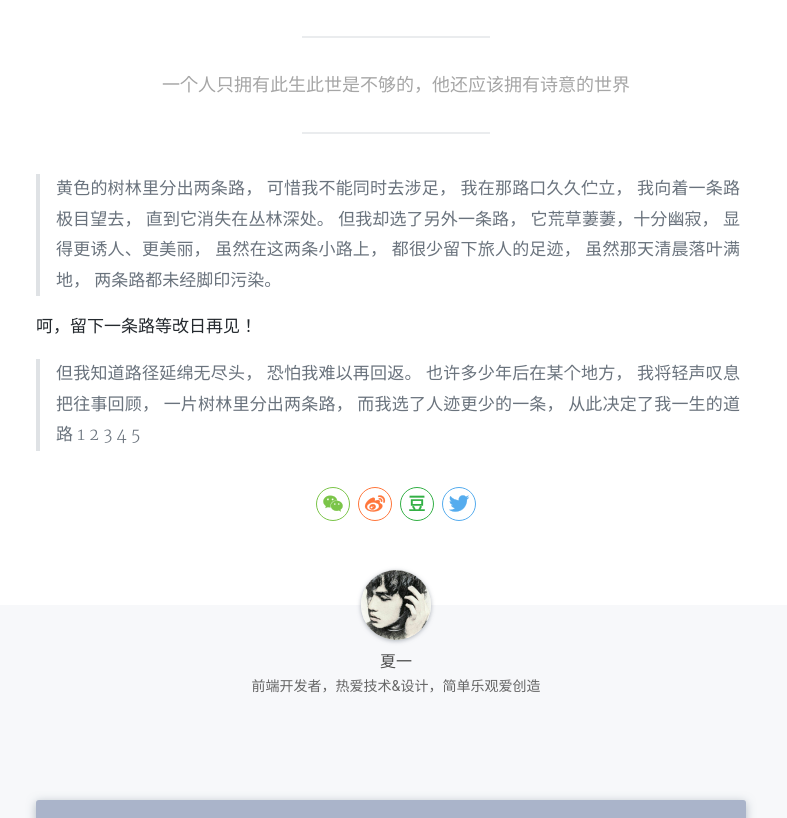
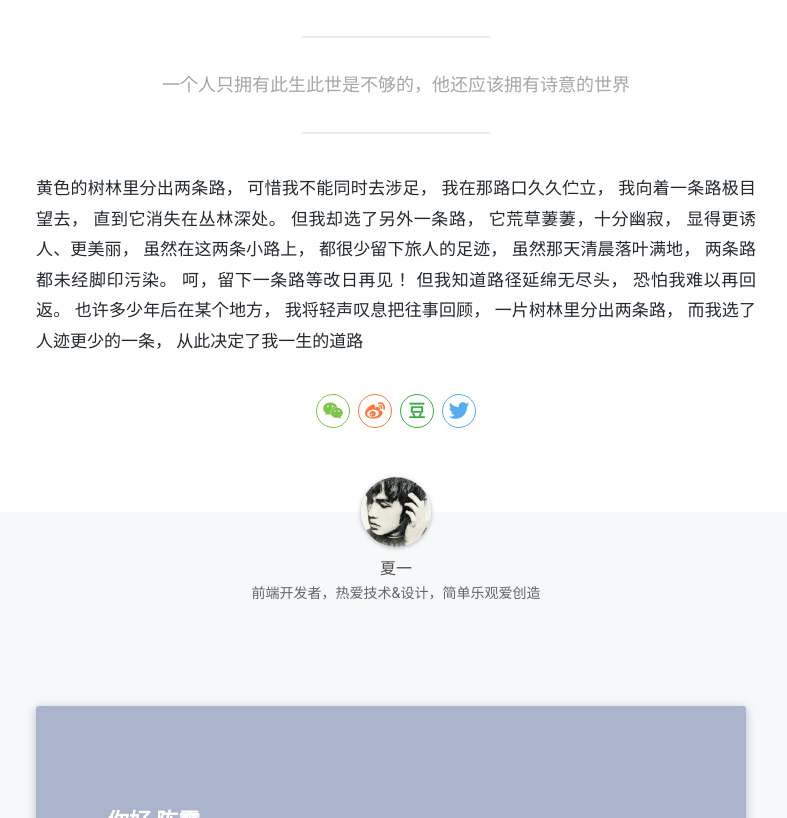
Before and after one commit to const-qy/const-qy.githhub.com, a Jekyll site: the page built from _posts/2020-4-13-a poem.md, in a window 1280 px wide and 900 px high, scrolled down 382 px, cut to the strip 82-900 px from the top of the window. Shown: the whole strip, without its empty margins (244-1031 px from the left). Built offline with Jekyll 4.4.1, drawn with Linux system fonts in a browser that asks for light colours; nearby versions of some CDN libraries; a style sheet for code colours, icons or effects is not loaded.

Commit message:
Update 2020-4-13-a poem.md

```diff
--- a/_posts/2020-4-13-a poem.md
+++ b/_posts/2020-4-13-a poem.md
@@ -7,31 +7,23 @@ author: 罗伯特.弗罗斯特
 cover: 'http://on2171g4d.bkt.clouddn.com/jekyll-theme-h2o-postcover.jpg'
 
 ---
-
->黄色的树林里分出两条路，
->可惜我不能同时去涉足，
->我在那路口久久伫立，
->我向着一条路极目望去，
->直到它消失在丛林深处。
->但我却选了另外一条路，
+黄色的树林里分出两条路，
+可惜我不能同时去涉足，
+我在那路口久久伫立，
+我向着一条路极目望去，
+直到它消失在丛林深处。
+但我却选了另外一条路，
 它荒草萋萋，十分幽寂，
 显得更诱人、更美丽，
 虽然在这两条小路上，
 都很少留下旅人的足迹，
 虽然那天清晨落叶满地，
 两条路都未经脚印污染。
-
 呵，留下一条路等改日再见！
-
->但我知道路径延绵无尽头，
->恐怕我难以再回返。
->也许多少年后在某个地方，
->我将轻声叹息把往事回顾，
->一片树林里分出两条路，
->而我选了人迹更少的一条，
->从此决定了我一生的道路
-1
-2
-3
-4
-5
+但我知道路径延绵无尽头，
+恐怕我难以再回返。
+也许多少年后在某个地方，
+我将轻声叹息把往事回顾，
+一片树林里分出两条路，
+而我选了人迹更少的一条，
+从此决定了我一生的道路
```
